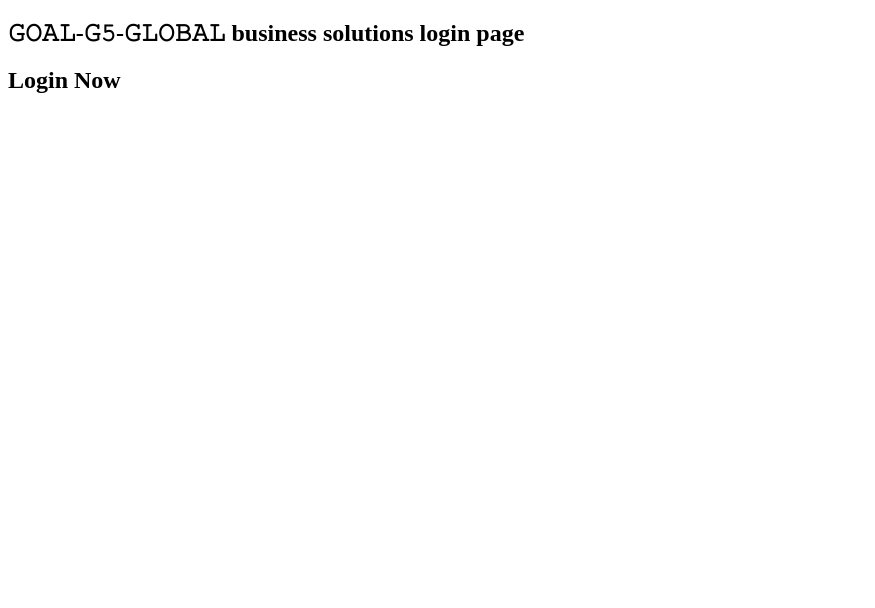
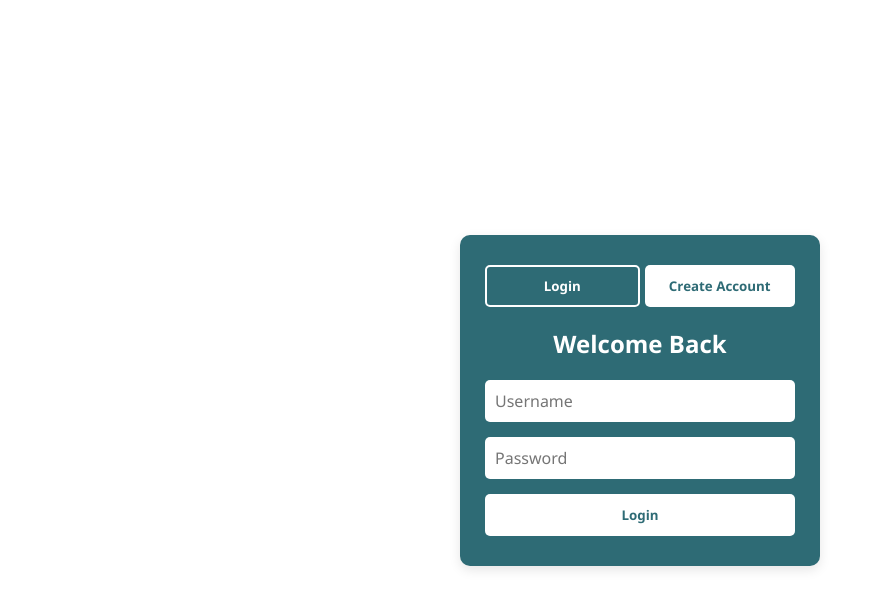
Before and after one commit to AmitVerma1575/Goal-G5, a plain HTML site: page login-file/login.html in a window 1280 px wide. Shown: the whole page, without its empty margins (0-875 px from the left). Drawn offline with Linux system fonts and the light colour scheme.

Commit message:
login page in working...

```diff
--- a/login-file/login-responsive.css
+++ b/login-file/login-responsive.css
@@ -0,0 +1,19 @@
+@media (max-width: 480px) {
+  .form-box {
+    padding: 20px 15px;
+  }
+
+  .tab {
+    font-size: 0.9rem;
+    padding: 8px;
+  }
+
+  .form input, .form button {
+    font-size: 0.9rem;
+    padding: 10px;
+  }
+
+  .form h2 {
+    font-size: 1.3rem;
+  }
+}
--- a/login-file/login.css
+++ b/login-file/login.css
@@ -0,0 +1,104 @@
+/* Reset & Base */
+* {
+  margin: 0;
+  padding: 0;
+  box-sizing: border-box;
+  font-family: 'Segoe UI', Tahoma, Geneva, Verdana, sans-serif;
+}
+
+body {
+  background-color: white;
+  display: flex;
+  justify-content: center;
+  align-items: center;
+  height: 100vh;
+}
+
+/* Container */
+.container {
+  width: 100%;
+  max-width: 400px;
+  padding: 20px;
+}
+
+/* Form Box */
+.form-box {
+  background-color: #2e6b75;
+  border-radius: 10px;
+  padding: 30px 25px;
+  box-shadow: 0 4px 12px rgba(0, 0, 0, 0.1);
+}
+
+/* Tabs */
+.tab-switch {
+  display: flex;
+  justify-content: space-between;
+  margin-bottom: 20px;
+}
+
+.tab {
+  flex: 1;
+  padding: 10px;
+  background-color: white;
+  color: #2e6b75;
+  font-weight: bold;
+  border: none;
+  cursor: pointer;
+  border-radius: 5px;
+  margin-right: 5px;
+  transition: all 0.3s ease;
+}
+
+.tab:last-child {
+  margin-right: 0;
+}
+
+.tab.active {
+  background-color: #2e6b75;
+  color: white;
+  border: 2px solid white;
+}
+
+/* Forms */
+.form {
+  display: none;
+  flex-direction: column;
+}
+
+.active-form {
+  display: flex;
+}
+
+.form h2 {
+  color: white;
+  margin-bottom: 20px;
+  text-align: center;
+}
+
+.form input {
+  padding: 10px;
+  margin-bottom: 15px;
+  border: none;
+  border-radius: 5px;
+  font-size: 1rem;
+}
+
+.form button {
+  padding: 12px;
+  background-color: white;
+  color: #2e6b75;
+  font-weight: bold;
+  border: none;
+  border-radius: 5px;
+  cursor: pointer;
+  transition: 0.3s;
+}
+
+.form button:hover {
+  background-color: #f1f1f1;
+}
+
+/* Utility */
+.hidden {
+  display: none;
+}
--- a/login-file/login.html
+++ b/login-file/login.html
@@ -1,23 +1,58 @@
 <!DOCTYPE html>
 <html lang="en">
 <head>
-    <meta charset="UTF-8">
-    <meta name="viewport" content="width=device-width, initial-scale=1.0">
-    <title>𝙶𝙾𝙰𝙻-𝙶𝟻-𝙶𝙻𝙾𝙱𝙰𝙻/Login</title>
+  <meta charset="UTF-8" />
+  <meta name="viewport" content="width=device-width, initial-scale=1.0"/>
+  <title>Login Page</title>
+  <link rel="stylesheet" href="./login.css">
+  <link rel="stylesheet" href="./login-responsive.css   ">
 </head>
 <body>
-    <!-- div start-->
-     <section class = "head">
-        <div class="heading">
-        <h1>𝙶𝙾𝙰𝙻-𝙶𝟻-𝙶𝙻𝙾𝙱𝙰𝙻 business solutions login page</h1>
-        </div>
-<div class="box">
-<span class = "login-card">
-<h2>Login Now</h2>
+  <div class="container">
+    <div class="form-box">
+      <div class="tab-switch">
+        <button id="loginTab" class="tab active" onclick="showForm('login')">Login</button>
+        <button id="registerTab" class="tab" onclick="showForm('register')">Create Account</button>
+      </div>
 
-</span>
-</div>
+      <form id="loginForm" class="form active-form">
+        <h2>Welcome Back</h2>
+        <input type="text" placeholder="Username" required />
+        <input type="password" placeholder="Password" required />
+        <button type="submit">Login</button>
+      </form>
 
-     </section>
+      <form id="registerForm" class="form hidden">
+        <h2>Create Your Account</h2>
+        <input type="text" placeholder="Username" required />
+        <input type="email" placeholder="Email" required />
+        <input type="password" placeholder="Password" required />
+        <button type="submit">Register</button>
+      </form>
+    </div>
+  </div>
+
+  <script>
+    function showForm(type) {
+      const loginForm = document.getElementById("loginForm");
+      const registerForm = document.getElementById("registerForm");
+      const loginTab = document.getElementById("loginTab");
+      const registerTab = document.getElementById("registerTab");
+
+      if (type === "login") {
+        loginForm.classList.remove("hidden");
+        loginTab.classList.add("active");
+
+        registerForm.classList.add("hidden");
+        registerTab.classList.remove("active");
+      } else {
+        loginForm.classList.add("hidden");
+        loginTab.classList.remove("active");
+
+        registerForm.classList.remove("hidden");
+        registerTab.classList.add("active");
+      }
+    }
+  </script>
 </body>
 </html>
```
